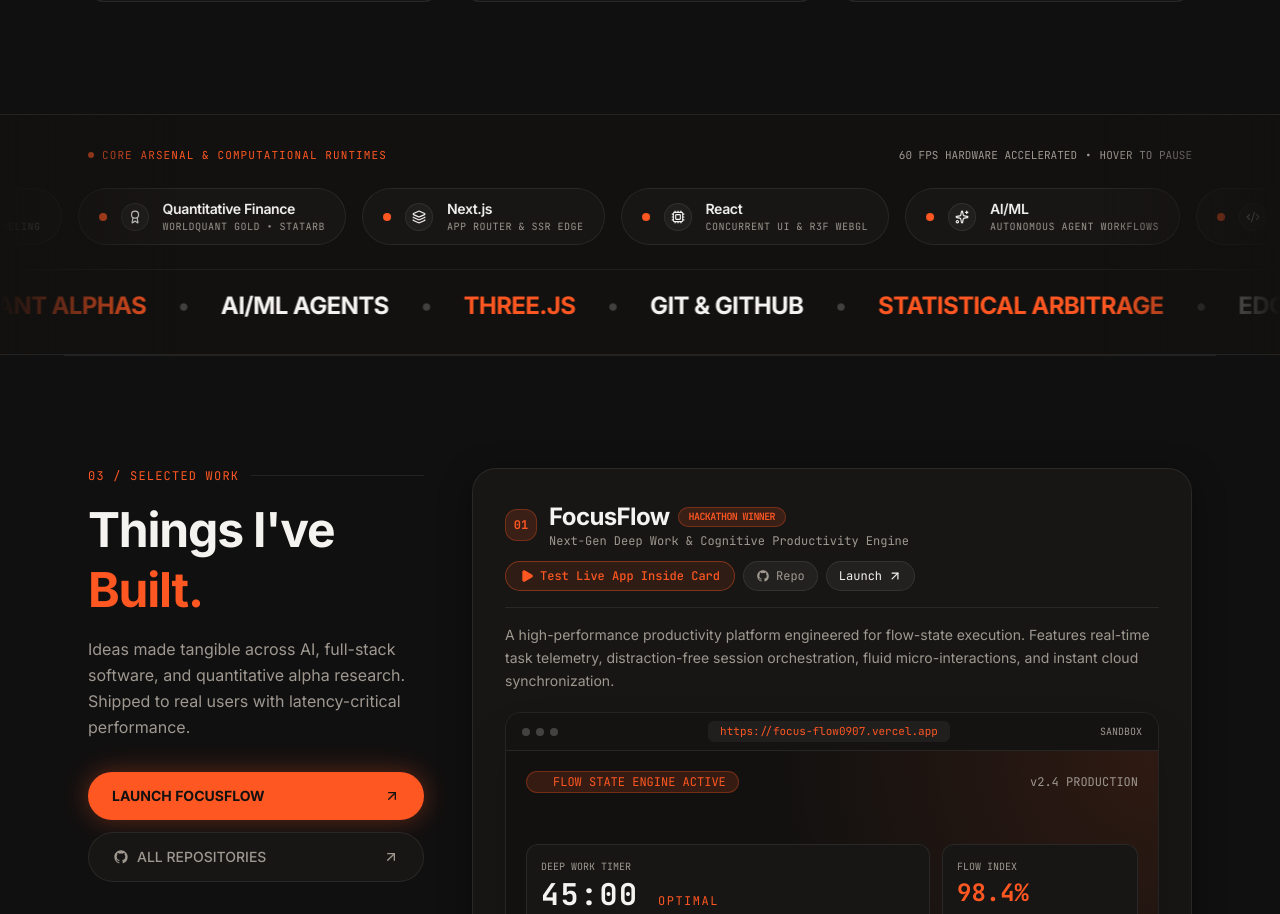
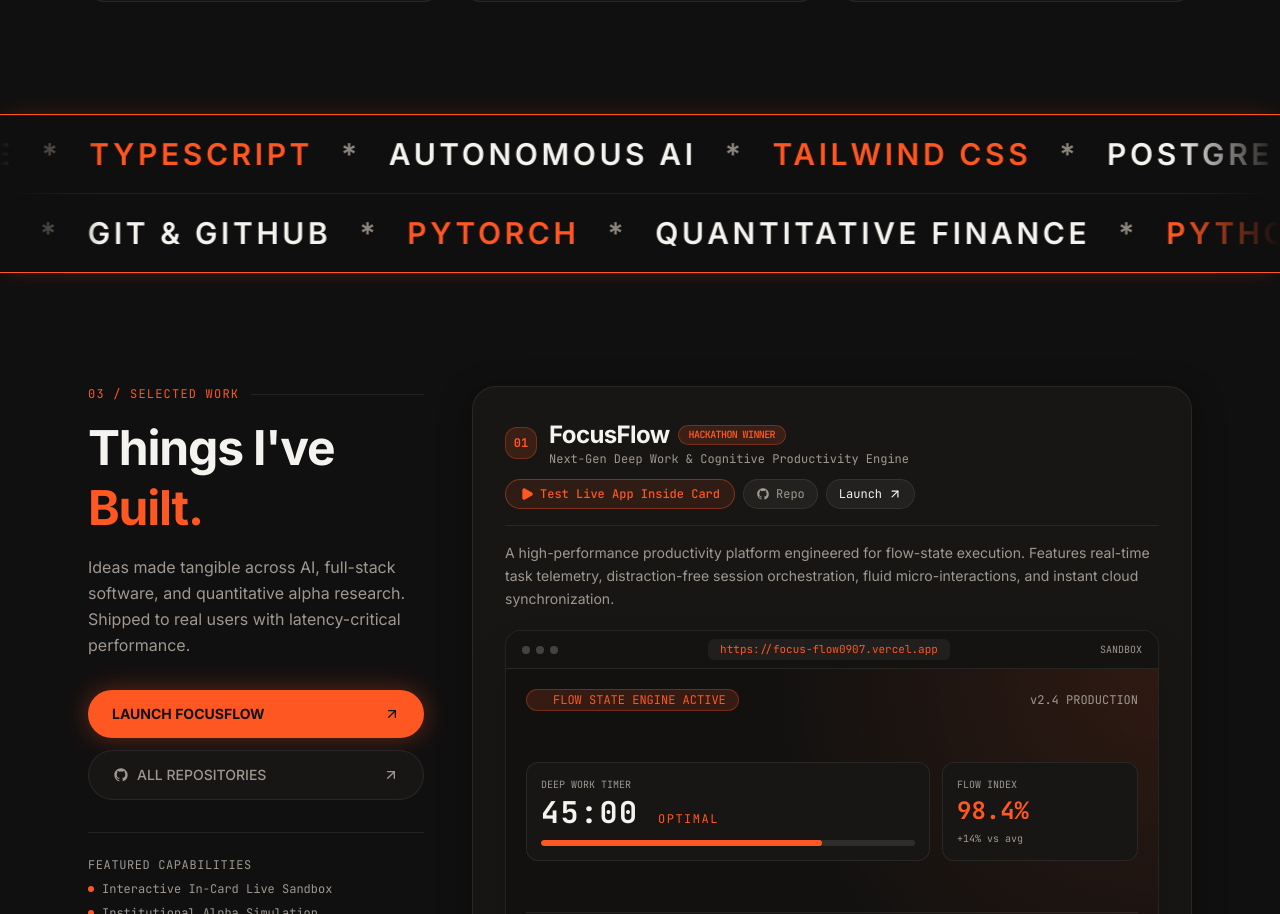
Before and after one commit to lalitchoudhary0907/Lalit-Portfolio, a Next.js app: page / in a window 1280 px wide. Shown: the part 2373-3287 px from the top of the page. Built offline with nearby package versions, Linux system fonts and the light colour scheme.

Commit message:
feat: finalize dual-row tech marquee with orange boundary, refined typography, and cinematic scroll motion

```diff
--- a/src/app/globals.css
+++ b/src/app/globals.css
@@ -127,3 +127,24 @@ body {
 .animate-marquee-reverse:hover {
   animation-play-state: paused;
 }
+
+.animate-ticker {
+  display: flex;
+  width: max-content;
+  animation: marquee 100s linear infinite;
+  will-change: transform;
+}
+
+.animate-ticker-reverse {
+  display: flex;
+  width: max-content;
+  animation: marquee-reverse 100s linear infinite;
+  will-change: transform;
+}
+
+.animate-ticker:hover,
+.animate-ticker-reverse:hover,
+.group:hover .animate-ticker,
+.group:hover .animate-ticker-reverse {
+  animation-play-state: paused;
+}
--- a/src/components/ui/SkillMarquee.tsx
+++ b/src/components/ui/SkillMarquee.tsx
@@ -1,158 +1,118 @@
 "use client";
 
-import {
-  Code2,
-  Terminal,
-  Cpu,
-  Layers,
-  Sparkles,
-  Award,
-} from "lucide-react";
+import { useRef } from "react";
+import { motion, useScroll, useTransform, useSpring } from "framer-motion";
 
-interface SkillItem {
-  name: string;
-  descriptor: string;
-  icon: React.ComponentType<{ className?: string }>;
-}
-
-const CORE_SKILLS: SkillItem[] = [
-  {
-    name: "Python",
-    descriptor: "Alphas & Numerical Modeling",
-    icon: Terminal,
-  },
-  {
-    name: "Quantitative Finance",
-    descriptor: "WorldQuant Gold • StatArb",
-    icon: Award,
-  },
-  {
-    name: "Next.js",
-    descriptor: "App Router & SSR Edge",
-    icon: Layers,
-  },
-  {
-    name: "React",
-    descriptor: "Concurrent UI & R3F WebGL",
-    icon: Cpu,
-  },
-  {
-    name: "AI/ML",
-    descriptor: "Autonomous Agent Workflows",
-    icon: Sparkles,
-  },
-  {
-    name: "TypeScript",
-    descriptor: "Strict Static Type Systems",
-    icon: Code2,
-  },
-  {
-    name: "Git",
-    descriptor: "Distributed VCS & CI/CD",
-    icon: Code2,
-  },
-  {
-    name: "Tailwind CSS",
-    descriptor: "Design Systems & High-Perf UI",
-    icon: Layers,
-  },
+const ROW_1 = [
+  "NEXT.JS",
+  "STATISTICAL ARBITRAGE",
+  "TYPESCRIPT",
+  "AUTONOMOUS AI",
+  "TAILWIND CSS",
+  "POSTGRESQL",
+  "SUPABASE",
+  "NUMPY & PANDAS",
+  "FASTAPI",
+  "C++",
 ];
 
-const TICKER_KEYWORDS = [
-  { text: "TYPESCRIPT", highlight: false },
-  { text: "PYTHON", highlight: true },
-  { text: "NEXT.JS 16", highlight: false },
-  { text: "REACT", highlight: true },
-  { text: "TAILWIND CSS", highlight: false },
-  { text: "QUANT ALPHAS", highlight: true },
-  { text: "AI/ML AGENTS", highlight: false },
-  { text: "THREE.JS", highlight: true },
-  { text: "GIT & GITHUB", highlight: false },
-  { text: "STATISTICAL ARBITRAGE", highlight: true },
-  { text: "EDGE COMPUTING", highlight: false },
-  { text: "SYSTEMS ARCHITECTURE", highlight: true },
+const ROW_2 = [
+  "QUANTITATIVE FINANCE",
+  "PYTHON",
+  "EDGE COMPUTING",
+  "REACT",
+  "REST & GRAPHQL",
+  "THREE.JS",
+  "WEBGL & GLSL",
+  "DOCKER",
+  "GIT & GITHUB",
+  "PYTORCH",
 ];
 
-function SkillBadge({ skill }: { skill: SkillItem }) {
-  const IconComponent = skill.icon;
+export default function SkillMarquee() {
+  const containerRef = useRef<HTMLElement>(null);
+
+  // Track scroll position through the section viewport
+  const { scrollYProgress } = useScroll({
+    target: containerRef,
+    offset: ["start end", "end start"],
+  });
+
+  // Soft, weighted inertial damping for calm scroll-reactive dynamics
+  const smoothProgress = useSpring(scrollYProgress, {
+    stiffness: 60,
+    damping: 24,
+    restDelta: 0.001,
+  });
+
+  // Calm horizontal scroll offsets (±32px) layered smoothly onto the 100s continuous loop
+  const row1Nudge = useTransform(smoothProgress, [0, 1], [32, -32]);
+  const row2Nudge = useTransform(smoothProgress, [0, 1], [-32, 32]);
+
+  // 6x repetition ensures a seamless -50% translation loop across any viewport width
+  const row1Repeated = Array(6).fill(ROW_1).flat();
+  const row2Repeated = Array(6).fill(ROW_2).flat();
 
   return (
-    <div className="flex shrink-0 items-center gap-3.5 rounded-full border border-white/[0.08] bg-[#181614] px-5 py-2.5 backdrop-blur-xl transition-all duration-300 hover:border-white/20">
-      {/* Warm Ember Beacon */}
-      <span className="relative flex h-2 w-2 shrink-0">
-        <span className="relative inline-flex h-2 w-2 rounded-full bg-[#FF5722]" />
+    <section
+      ref={containerRef}
+      className="relative z-10 w-full overflow-hidden border-t border-b border-[#FF5722] shadow-[0_0_24px_-10px_rgba(255,87,34,0.45)] bg-[#111010]/80 backdrop-blur-[2px] py-0 select-none"
+    >
+      {/* Horizontal Gradient Vignette Mask Across Viewport Edges */}
+      <div
+        className="w-full overflow-hidden"
+        style={{
+          maskImage:
+            "linear-gradient(to right, transparent 0%, black 8%, black 92%, transparent 100%)",
+          WebkitMaskImage:
+            "linear-gradient(to right, transparent 0%, black 8%, black 92%, transparent 100%)",
+        }}
+      >
+        {/* Row 1: Forward Marquee Strip (100s linear infinite + subtle scroll nudge) */}
+        <motion.div
+          style={{ x: row1Nudge }}
+          className="group flex w-full overflow-hidden py-5 sm:py-6"
+        >
+          <div className="animate-ticker flex items-center whitespace-nowrap font-sans font-semibold text-[22px] sm:text-[30px] leading-none tracking-[0.12em] uppercase">
+            {row1Repeated.map((skill, idx) => (
+              <span key={`r1-${idx}`} className="inline-flex items-center">
+                <span
+                  className={
+                    idx % 2 === 0 ? "text-[#FF5722]" : "text-[#F5F3EF]"
+                  }
+                >
+                  {skill}
                 </span>
-
-      {/* Tech Icon */}
-      <div className="flex h-7 w-7 shrink-0 items-center justify-center rounded-full bg-white/[0.04] border border-white/[0.08] text-[#F5F3EF]">
-        <IconComponent className="h-3.5 w-3.5" />
-      </div>
-
-      {/* Text Label & Descriptor */}
-      <div className="flex flex-col text-left">
-        <span className="text-sm font-semibold tracking-tight text-[#F5F3EF]">
-          {skill.name}
+                <span className="mx-5 sm:mx-7 text-[#8E877E] select-none font-sans leading-none">
+                  *
                 </span>
-        <span className="font-mono text-[10px] uppercase tracking-wider text-[#9E9890]">
-          {skill.descriptor}
               </span>
-      </div>
-    </div>
-  );
-}
-
-export default function SkillMarquee() {
-  const repeatedSkills = [...CORE_SKILLS, ...CORE_SKILLS, ...CORE_SKILLS];
-  const repeatedTicker = [...TICKER_KEYWORDS, ...TICKER_KEYWORDS, ...TICKER_KEYWORDS];
-
-  return (
-    <section className="relative z-10 w-full overflow-hidden border-y border-white/[0.08] bg-[#121110] py-8">
-      {/* Top Subtle Telemetry Header */}
-      <div className="mx-auto mb-6 flex max-w-6xl items-center justify-between px-6 font-mono text-[11px] text-[#9E9890]">
-        <div className="flex items-center gap-2">
-          <span className="h-1.5 w-1.5 rounded-full bg-[#FF5722]" />
-          <span className="uppercase tracking-widest text-[#FF5722]">
-            CORE ARSENAL & COMPUTATIONAL RUNTIMES
-          </span>
-        </div>
-        <div className="hidden sm:flex items-center gap-2 text-[#9E9890]">
-          <span>60 FPS HARDWARE ACCELERATED</span>
-          <span>•</span>
-          <span>HOVER TO PAUSE</span>
-        </div>
-      </div>
-
-      {/* Left & Right Smooth Fade Masks */}
-      <div className="pointer-events-none absolute inset-y-0 left-0 z-20 w-24 sm:w-44 bg-gradient-to-r from-[#121110] to-transparent" />
-      <div className="pointer-events-none absolute inset-y-0 right-0 z-20 w-24 sm:w-44 bg-gradient-to-l from-[#121110] to-transparent" />
-
-      {/* Track 1: 60FPS Infinite Editorial Pill Badges */}
-      <div className="flex w-full select-none overflow-hidden mb-6">
-        <div className="animate-marquee flex items-center gap-4 pr-4">
-          {repeatedSkills.map((skill, index) => (
-            <SkillBadge key={`${skill.name}-${index}`} skill={skill} />
             ))}
           </div>
-      </div>
+        </motion.div>
 
-      {/* Track 2: Bold Typography Ticker (Alternating Warm White & Warm Ember Orange) */}
-      <div className="flex w-full select-none overflow-hidden border-t border-white/[0.06] pt-5">
-        <div className="animate-marquee-reverse flex items-center gap-8 whitespace-nowrap pr-8 text-xl sm:text-2xl font-black font-sans tracking-tight">
-          {repeatedTicker.map((item, index) => (
-            <div key={`${item.text}-${index}`} className="flex items-center gap-8">
+        {/* Row 2: Reverse Marquee Strip (100s linear infinite + subtle scroll nudge) */}
+        <motion.div
+          style={{ x: row2Nudge }}
+          className="group flex w-full overflow-hidden border-t border-white/[0.08] py-5 sm:py-6"
+        >
+          <div className="animate-ticker-reverse flex items-center whitespace-nowrap font-sans font-semibold text-[22px] sm:text-[30px] leading-none tracking-[0.12em] uppercase">
+            {row2Repeated.map((skill, idx) => (
+              <span key={`r2-${idx}`} className="inline-flex items-center">
                 <span
                   className={
-                  item.highlight
-                    ? "text-[#FF5722]"
-                    : "text-[#F5F3EF]"
+                    idx % 2 === 0 ? "text-[#F5F3EF]" : "text-[#FF5722]"
                   }
                 >
-                {item.text}
+                  {skill}
                 </span>
-              <span className="text-white/20">•</span>
-            </div>
+                <span className="mx-5 sm:mx-7 text-[#8E877E] select-none font-sans leading-none">
+                  *
+                </span>
+              </span>
             ))}
           </div>
+        </motion.div>
       </div>
     </section>
   );
```
Lines whose indentation alone changed are shown as unchanged.
